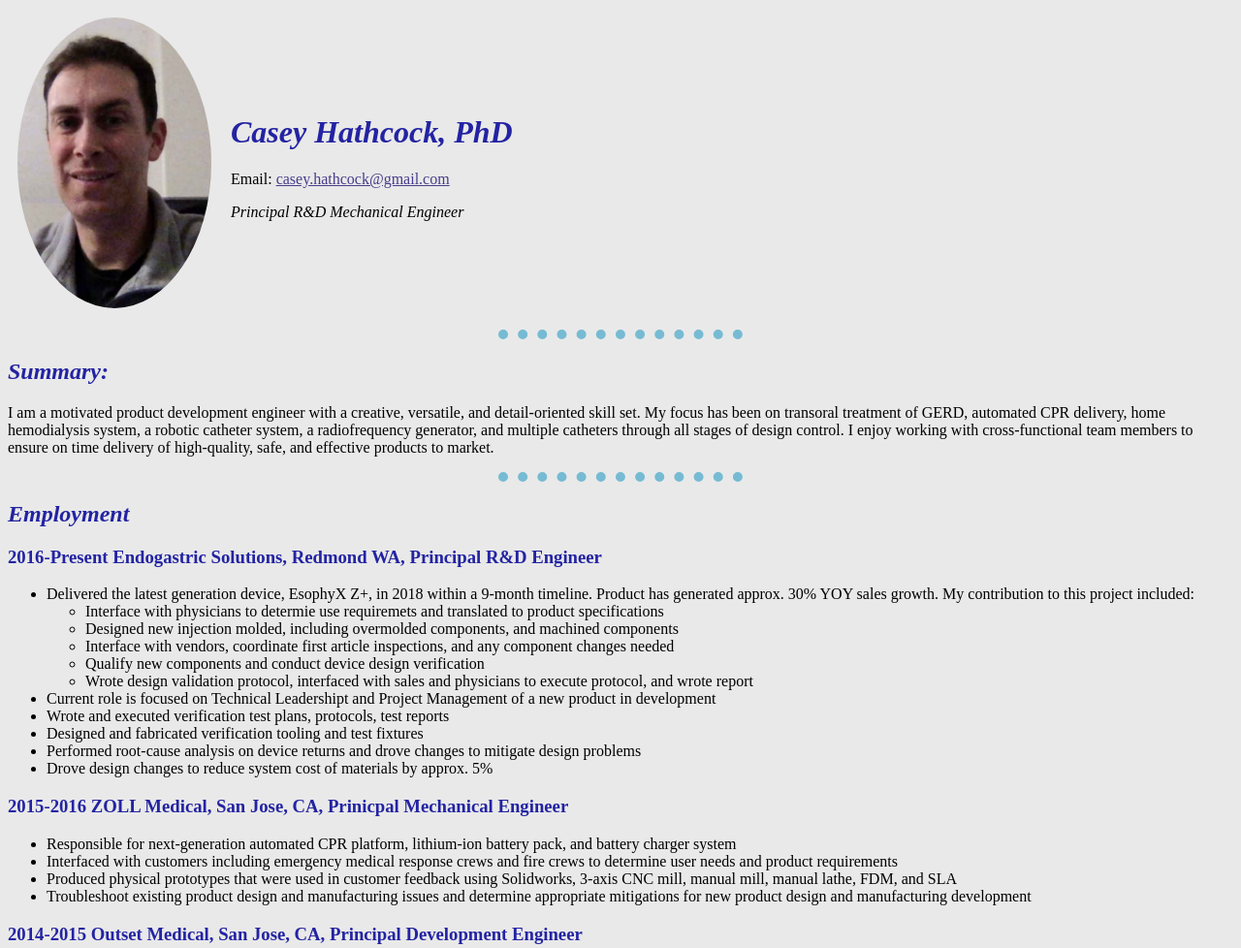
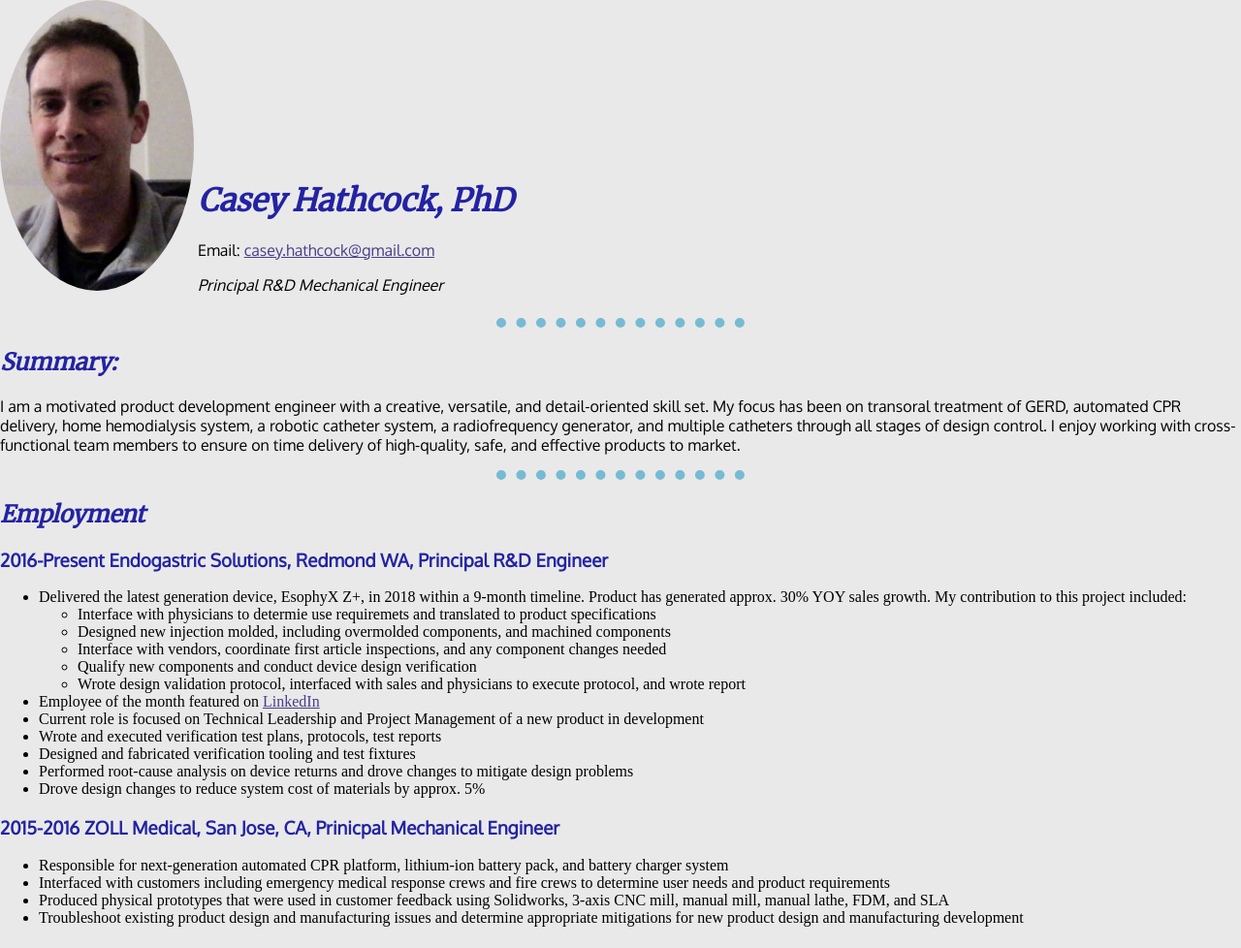
Before and after one commit to chathcock1/CV, a plain HTML site: page index.html in a window 1280 px wide. Shown: the top 978 px of the page at 97% size. Drawn offline with Linux system fonts and the light colour scheme.

Commit message:
Incorporated new font types

```diff
--- a/css/stylesheet.css
+++ b/css/stylesheet.css
@@ -1,15 +1,22 @@
 /* CSS Document */
 
-/* other background colors
-.mLightBlue {
-    color: #19A7CE;
+/************************TAG SELECTORS**********************/
+a {
+    color: darkslateblue;
 }
-.darkBlue {
-    color: #146C94;
-} */
-/************************TAG SELECTORS**********************/
+
+a:hover {
+    color: purple;
+}
+
 body {
+    margin: 0;
     background-color: rgb(233, 233, 233);
+}
+
+div {
+    display: inline-block;
+    position: relative;
 }
 
 hr {
@@ -20,17 +27,18 @@ hr {
     width: 20%;
 }
 
-h1, h2, h3 {
+h1, h2 {
     color: rgb(35, 35, 163);
+    font-family: 'Merriweather', serif;
 }
 
-
-a {
-    color: darkslateblue;
+h3 {
+    color: rgb(35, 35, 163);
+    font-family: 'Oxygen', sans-serif;
 }
 
-a:hover {
-    color: purple;
+p {
+    font-family: 'Oxygen', sans-serif;
 }
 
 /************************CLASS SELECTORS**********************/
@@ -45,15 +53,18 @@ a:hover {
     row-gap: 5;
     border-collapse: collapse;
 }
+
 .introTable td {
     padding: 10px;
 }
+
 .skillsTable {
     border: 1px solid black;
     text-align: center;
     border-collapse: collapse;
     padding: 5px;
 }
+
 .skillsTable td {
     border: 1px dashed black;
     padding: 5px;
--- a/index.html
+++ b/index.html
@@ -5,30 +5,23 @@
     <title>Casey's Personal Site</title>
     <link rel="stylesheet" href="css/stylesheet.css">
     <link rel="icon" href="images/favicon.ico">
+    <link rel="preconnect" href="https://fonts.googleapis.com">
+    <link rel="preconnect" href="https://fonts.gstatic.com" crossorigin>
+    <link href="https://fonts.googleapis.com/css2?family=Merriweather&family=Oxygen&family=Shadows+Into+Light&display=swap" rel="stylesheet">
 </head>
 <body>
-    <table class="introTable">
-        <tr>
-            <td> <img class="circular" src="images/mypicture.jpg" alt="Picture of Casey Hathcock" width="200px"></td>
-            <td><h1><em>Casey Hathcock, PhD</em></h1>
-                <p>Email: <a href="mailto:casey.hathcock@gmail.com">casey.hathcock@gmail.com</a></p>
-                <p><em>Principal R&amp;D Mechanical Engineer</em></p>
-            </td>
-        </tr>
-    </table>
+    <div>
+        <div> <img class="circular" src="images/mypicture.jpg" alt="Picture of Casey Hathcock" width="200px"></div>
+        <div><h1><em>Casey Hathcock, PhD</em></h1>
+            <p>Email: <a href="mailto:casey.hathcock@gmail.com">casey.hathcock@gmail.com</a></p>
+            <p><em>Principal R&amp;D Mechanical Engineer</em></p>
+        </div>
+    </div>
     <hr>
     <h2><em>Summary:</em></h2>
     <p>I am a motivated product development engineer with a creative, versatile, and detail-oriented skill set. My focus has been on transoral treatment of GERD, automated CPR delivery, home hemodialysis system, a robotic catheter system, a radiofrequency generator, and multiple catheters through all stages of design control. I enjoy working with cross-functional team members to ensure on time delivery of high-quality, safe, and effective products to market.</p>
     <hr>
     <h2><em>Employment</em></h2>
-    <!--<table>
-        <hr>
-            <td>2016-Present</td>
-            <td>Endogastric Solutions</td>
-            <td>Redmond, WA</td>
-            <td>Principal R&amp;D Engineer</td>
-        </hr>
-    </table>-->
     <h3>2016-Present Endogastric Solutions, Redmond WA, Principal R&amp;D Engineer </h3>
     <ul>
         <li>Delivered the latest generation device, EsophyX Z+, in 2018 within a 9-month timeline. Product has generated approx. 30% YOY sales growth. My contribution to this project included:</li>
@@ -39,7 +32,8 @@
                 <li>Qualify new components and conduct device design verification</li>
                 <li>Wrote design validation protocol, interfaced with sales and physicians to execute protocol, and wrote report</li>
             </ul>
-        <li>Current role is focused on Technical Leadershipt and Project Management of a new product in development</li>
+        <li>Employee of the month featured on <a href="https://www.linkedin.com/in/casey-hathcock-73328a11/recent-activity/" target="_blank"> LinkedIn</a></li>
+        <li>Current role is focused on Technical Leadership and Project Management of a new product in development</li>
         <li>Wrote and executed verification test plans, protocols, test reports</li>
         <li>Designed and fabricated verification tooling and test fixtures</li>
         <li>Performed root-cause analysis on device returns and drove changes to mitigate design problems</li>
```
Also changed, not shown: images/IMG_1216.jpg (added), images/favicon.ico, 2 other files.
